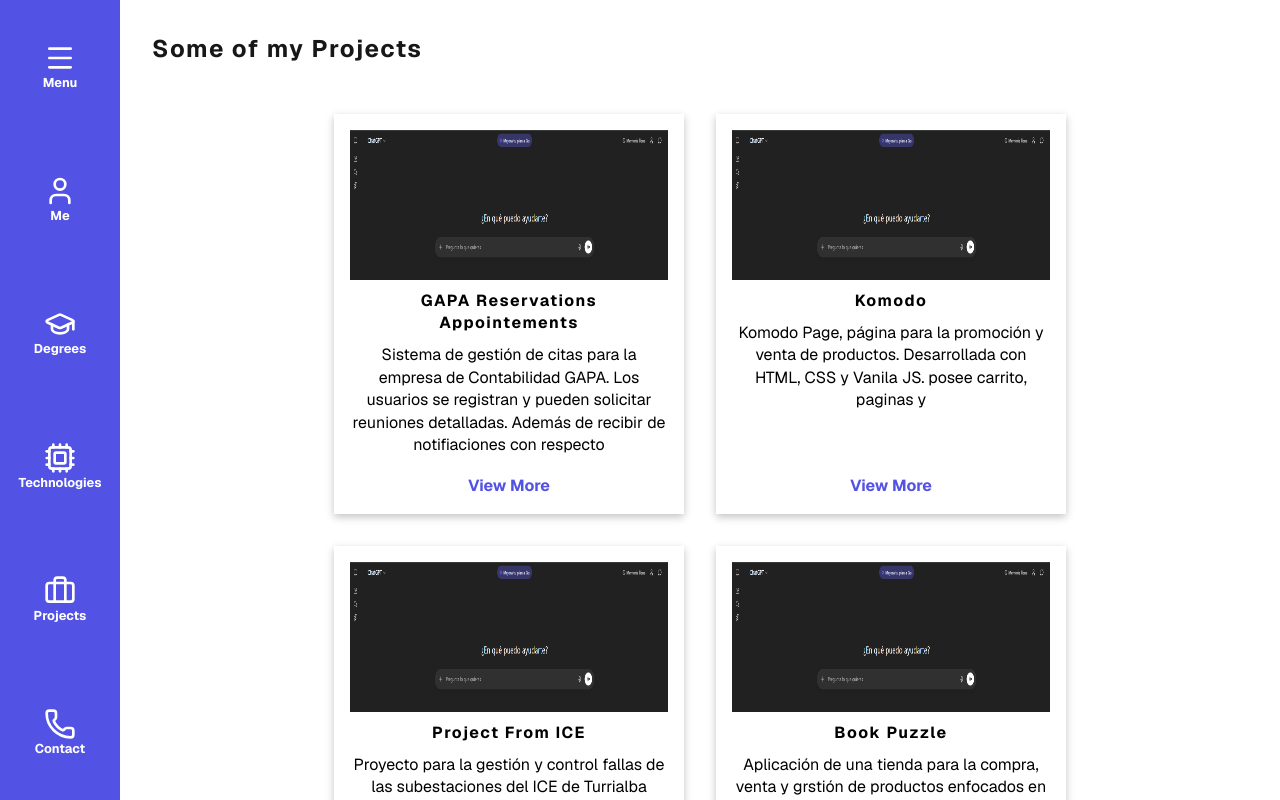
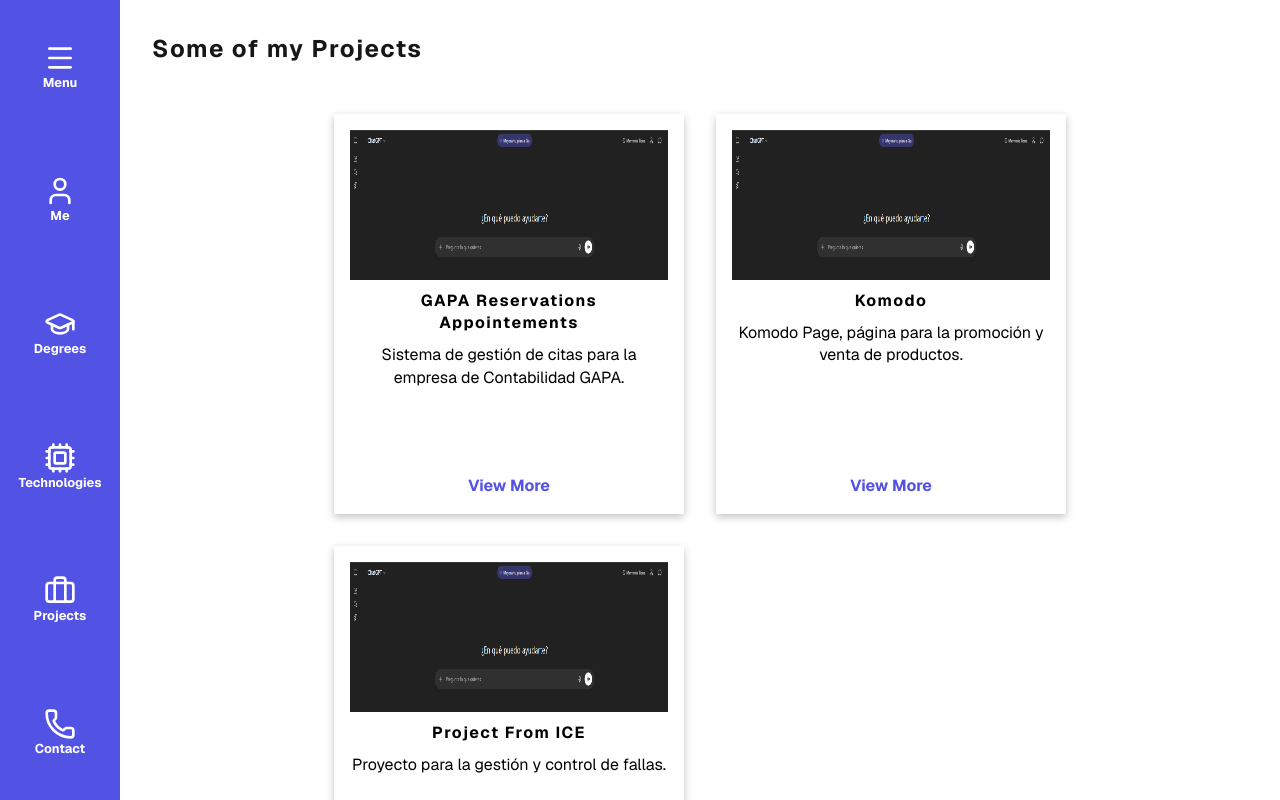
Before and after one commit to Alvaro499/My-Portfolio, a Next.js app: page /project-section in a window 1280 px wide. Shown: the top 800 px of the page. Built offline with nearby package versions, Linux system fonts and the light colour scheme.

Commit message:
Modal For Projects: Completed

```diff
--- a/src/components/Layout/main-layout.jsx
+++ b/src/components/Layout/main-layout.jsx
@@ -1,5 +1,5 @@
 import Navbar from "@/components/Navbar/navbar";
-
+import ModalForProjects from "../ModalForProjects/modal-for-projects";
 
 
 export default function MainLayout({ children }) {
@@ -9,6 +9,8 @@
       <main className="appContent">
         {children}
       </main>
+      <ModalForProjects />
+
     </div>
   );
 }
--- /dev/null
+++ b/src/components/ModalForProjects/modal-for-projects.jsx
@@ -0,0 +1,65 @@
+import Link from "next/link";
+import styles from "./modal-for-projects.module.css";
+
+export default function ModalForProjects({isOpen = false, onClose = () => {}, project = null}) {
+  if (!isOpen || !project) return null;
+
+  const {
+    title,
+    longDescription,
+    technologies = [],
+    images = [],
+    demoLink,
+    repoLink,
+  } = project;
+
+  return (
+    <section className={styles.containerForModal}>
+      <div className={styles.modal}>
+        <button
+          className={styles.closeBtnModal}
+          onClick={onClose}
+          aria-label="Close modal"
+        >
+          ✕
+        </button>
+
+        <header className={styles.modalHeader}>
+          <h3>{title}</h3>
+        </header>
+
+        <div className={styles.modalInfo}>
+          <p className={styles.description}>{longDescription}</p>
+
+          <div className={styles.techSection}>
+            <span>Technologies used</span>
+            <ul>
+              {technologies.map((tech, index) => (
+                <li key={index}>{tech}</li>
+              ))}
+            </ul>
+          </div>
+        </div>
+
+        <div className={styles.modalImages}>
+          {images.map((img, index) => (
+            <img key={index} src={img} alt={`${title} screenshot ${index + 1}`} />
+          ))}
+        </div>
+
+        <footer className={styles.modalFooter}>
+          {demoLink && (
+            <Link href={demoLink} target="_blank">
+              Watch Demo
+            </Link>
+          )}
+          {repoLink && (
+            <Link href={repoLink} target="_blank">
+              View Repository
+            </Link>
+          )}
+        </footer>
+      </div>
+    </section>
+  );
+}
--- /dev/null
+++ b/src/components/ModalForProjects/modal-for-projects.module.css
@@ -0,0 +1,102 @@
+.containerForModal {
+  width: 100%;
+  height: 100vh;
+  background: rgba(0, 0, 0, 0.6);
+  position: fixed;
+  inset: 0;
+  z-index: 2000;
+  display: flex;
+  justify-content: center;
+  align-items: center;
+  padding: 1rem;
+}
+
+.modal {
+  background: var(--font-white-color);
+  width: 100%;
+  max-width: 900px;
+  max-height: 90vh;
+  overflow-y: auto;
+  position: relative;
+  padding: 2rem;
+  border-radius: 12px;
+}
+
+.closeBtnModal {
+  width: 2rem;
+  height: 2rem;
+  border: none;
+  background: rgba(255, 0, 0, 0.7);
+  color: white;
+  font-size: 1.2rem;
+  position: absolute;
+  top: 1rem;
+  right: 1rem;
+  cursor: pointer;
+  border-radius: 50%;
+  text-align: center;
+}
+
+.closeBtnModal:hover {
+  background: rgba(255, 0, 0, 1);
+}
+
+.modalHeader h3 {
+  margin-bottom: 1rem;
+}
+
+.modalInfo {
+  margin-bottom: 1.5rem;
+}
+
+.description {
+  margin-bottom: 1rem;
+  line-height: 1.6;
+}
+
+.techSection span {
+  font-weight: bold;
+}
+
+.techSection ul {
+  display: flex;
+  flex-wrap: wrap;
+  gap: 0.5rem;
+  padding-left: 0;
+  margin-top: 0.5rem;
+}
+
+.techSection li {
+  list-style: none;
+  background: #eee;
+  padding: 0.4rem 0.8rem;
+  border-radius: 20px;
+  font-size: 0.85rem;
+}
+
+.modalImages {
+  display: grid;
+  grid-template-columns: repeat(auto-fit, minmax(200px, 1fr));
+  gap: 1rem;
+  margin-bottom: 1.5rem;
+}
+
+.modalImages img {
+  width: 100%;
+  border-radius: 8px;
+  object-fit: cover;
+}
+
+.modalFooter {
+  display: flex;
+  gap: 1rem;
+}
+
+.modalFooter a {
+  text-decoration: none;
+  padding: 0.6rem 1.2rem;
+  background: black;
+  color: white;
+  border-radius: 6px;
+  font-size: 0.9rem;
+}
--- a/src/components/Navbar/navbar.module.css
+++ b/src/components/Navbar/navbar.module.css
@@ -1,5 +1,4 @@
 .headerContainer {
-    height: 100%;
     position: fixed;
     top: 0;
     z-index: 1000;
@@ -9,7 +8,6 @@
     color: var(--font-white-color);
     position: relative;
 }
-
 
 .navList {
     width: 100vw;
--- a/src/pages/project-section.jsx
+++ b/src/pages/project-section.jsx
@@ -1,70 +1,105 @@
+import { useState } from "react";
+import ModalForProjects from "@/components/ModalForProjects/modal-for-projects";
 import Link from "next/link";
-
 import styles from "@/styles/project-section.module.css";
 
 const myProjects = [
-    {   title: "GAPA Reservations Appointements",
-        description: "Sistema de gestión de citas para la empresa de Contabilidad GAPA. Los usuarios se registran y pueden solicitar reuniones detalladas. Además de recibir de notifiaciones con respecto",
+  {
+    title: "GAPA Reservations Appointements",
+    description:
+      "Sistema de gestión de citas para la empresa de Contabilidad GAPA.",
+    longDescription:
+      "Sistema de gestión de citas para la empresa de Contabilidad GAPA. Los usuarios pueden registrarse, solicitar reuniones, recibir notificaciones por correo y administrar su historial de citas.",
     imageUrl: "/projects/project00.png",
-        projectLink: "https://www.google.com/?hl=es"
+    images: ["/projects/project00.png", "/projects/project00.png"],
+    technologies: ["React", "Next.js", "CSS Modules"],
+    demoLink: "https://www.google.com/?hl=es",
+    repoLink: "https://www.google.com/?hl=es",
+    projectLink: "https://www.google.com/?hl=es",
   },
-    {   title: "Komodo",
-        description: "Komodo Page, página para la promoción y venta de productos. Desarrollada con HTML, CSS y Vanila JS. posee carrito, paginas y ",
+  {
+    title: "Komodo",
+    description:
+      "Komodo Page, página para la promoción y venta de productos.",
+    longDescription:
+      "Página web para la promoción y venta de productos desarrollada con HTML, CSS y JavaScript puro. Incluye carrito de compras y navegación entre páginas.",
     imageUrl: "/projects/project00.png",
-        projectLink: "https://www.google.com/?hl=es"
+    images: ["/projects/project00.png","/projects/project00.png","/projects/project00.png"],
+    technologies: ["HTML", "CSS", "JavaScript"],
+    demoLink: "https://www.google.com/?hl=es",
+    repoLink: "https://www.google.com/?hl=es",
+    projectLink: "https://www.google.com/?hl=es",
   },
+  {
+    title: "Project From ICE",
+    description:
+      "Proyecto para la gestión y control de fallas.",
+    longDescription:
+      "Sistema interno para el control y seguimiento de fallas en subestaciones del ICE de Turrialba.Sistema interno para el control y seguimiento de fallas en subestaciones del ICE de Turrialba. Sistema interno para el control y seguimiento de fallas en subestaciones del ICE de Turrialba. Sistema interno para el control y seguimiento de fallas en subestaciones del ICE de Turrialba. Sistema interno para el control y seguimiento de fallas en subestaciones del ICE de Turrialba. Sistema interno para el control y seguimiento de fallas en subestaciones del ICE de Turrialba.Sistema interno para el control y seguimiento de fallas en subestaciones del ICE de Turrialba.Sistema interno para el control y seguimiento de fallas en subestaciones del ICE de Turrialba.Sistema interno para el control y seguimiento de fallas en subestaciones del ICE de Turrialba.Sistema interno para el control y seguimiento de fallas en subestaciones del ICE de Turrialba.Sistema interno para el control y seguimiento de fallas en subestaciones del ICE de Turrialba.Sistema interno para el control y seguimiento de fallas en subestaciones del ICE de Turrialba.",
+    imageUrl: "/projects/project00.png",
+    images: ["/projects/project00.png"],
+    technologies: ["Java", "Spring Boot", "PostgreSQL"],
+    demoLink: "https://www.google.com/?hl=es",
+    repoLink: "https://www.google.com/?hl=es",
+    projectLink: "https://www.google.com/?hl=es",
+  },
+];
 
-    {   title: "Project From ICE",
-        description: "Proyecto para la gestión y control fallas de las subestaciones del ICE de Turrialba",
-        imageUrl: "/projects/project00.png",
-        projectLink: "https://www.google.com/?hl=es"
-    },
+export default function ProjectSection() {
+  const [isModalOpen, setIsModalOpen] = useState(false);
+  const [selectedProject, setSelectedProject] = useState(null);
 
-    {   title: "Book Puzzle",
-        description: "Aplicación de una tienda para la compra, venta y grstión de productos enfocados en libros.",
-        imageUrl: "/projects/project00.png",
-        projectLink: "https://www.google.com/?hl=es"
-    },
-    {   title: "Tienda",
-        description: "Tienda desa",
-        imageUrl: "/projects/project00.png",
-        projectLink: "https://www.google.com/?hl=es"
-    }
-]
-export default function ProjectSection() {
+  const openModal = (project) => {
+    setSelectedProject(project);
+    setIsModalOpen(true);
+  };
+
+  const closeModal = () => {
+    setIsModalOpen(false);
+    setSelectedProject(null);
+  };
 
   return (
     <>
-
       <section className={styles.container} id="projects">
         <h2>Some of my Projects</h2>
+
         <div className={styles.cardContainer}>
+          {myProjects.map((project, index) => (
+            <div className={styles.card} key={index}>
+              <div className={styles.cardImage}>
+                <img src={project.imageUrl} alt={project.title} />
+              </div>
 
-                    {myProjects.map((project) => (
-
-                        <div className={styles.card}>
-                            <div className={styles.cardImage}>
-                                <img
-                                    src={`${project.imageUrl}`}
-                                    alt={project.title}
-                                />
-                            </div>
               <div className={styles.cardTitle}>
                 <h4>{project.title}</h4>
               </div>
+
               <div className={styles.cardBody}>
                 <p>{project.description}</p>
               </div>
+
               <div className={styles.cardBtn}>
-                                <Link href={project.projectLink}>View More</Link>
+                <Link
+                  href={project.projectLink}
+                  onClick={(e) => {
+                    e.preventDefault();
+                    openModal(project);
+                  }}
+                >
+                  View More
+                </Link>
               </div>
             </div>
           ))}
-
         </div>
       </section>
+
+      <ModalForProjects
+        isOpen={isModalOpen}
+        onClose={closeModal}
+        project={selectedProject}
+      />
     </>
-    )
-
-
+  );
 }
--- a/src/styles/Home.module.css
+++ b/src/styles/Home.module.css
@@ -15,6 +15,10 @@
   justify-content: center;
   font-family: var(--font-geist-sans);
   background-color: var(--background);
+}
+
+.globalContainer{
+  position: relative;
 }
 
 .main {
--- a/src/styles/education-section.module.css
+++ b/src/styles/education-section.module.css
@@ -111,6 +111,10 @@
 @media(min-width: 768) {
 
 
+    .card {
+    width: 100%;
+    height: 100%;}
+
     .cardContainer {
 
         grid-template-columns: repeat(2, 1fr);
@@ -128,6 +132,12 @@
         grid-template-columns: repeat(auto, 1fr);
     }
 
+    .card {
+    width: 380px;
+    height: 380px;
+}
+
+
 
 }
 
--- a/src/styles/main-layout.css
+++ b/src/styles/main-layout.css
@@ -1,9 +1,13 @@
 
 .appLayout{
     width: 100%;
-    height: 100%;
     display: flex;
     flex-direction: row;
+    position: relative;
+}
+  .appContent{
+    width: 100%;
+
   }
 
 @media (min-width: 550px) {
```
Also changed, not shown: src/pages/index.jsx (+9 -5 lines). Lines whose indentation alone changed are shown as unchanged.
